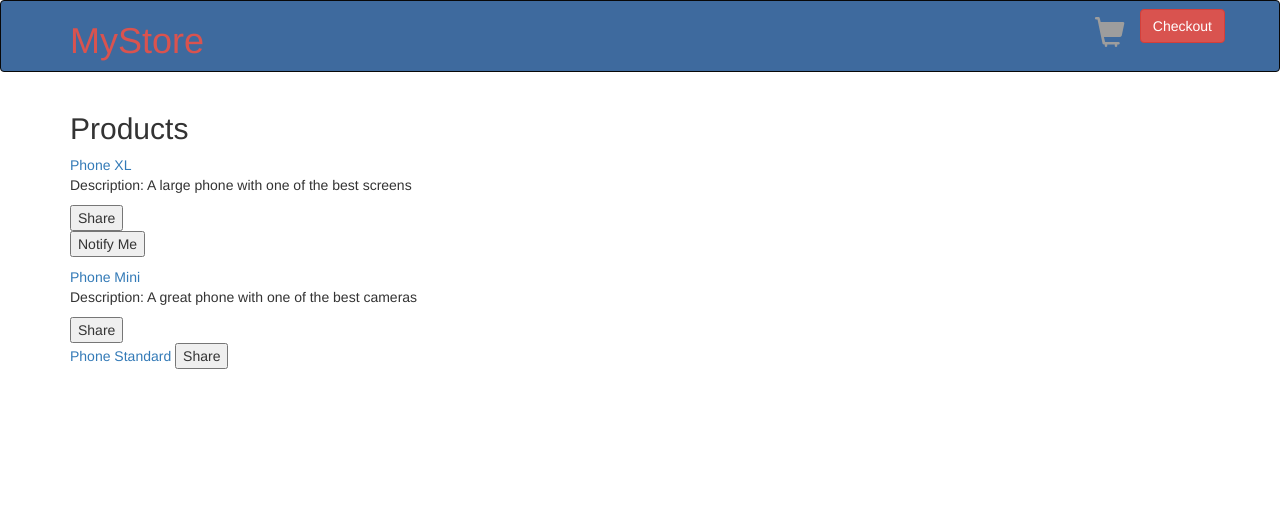
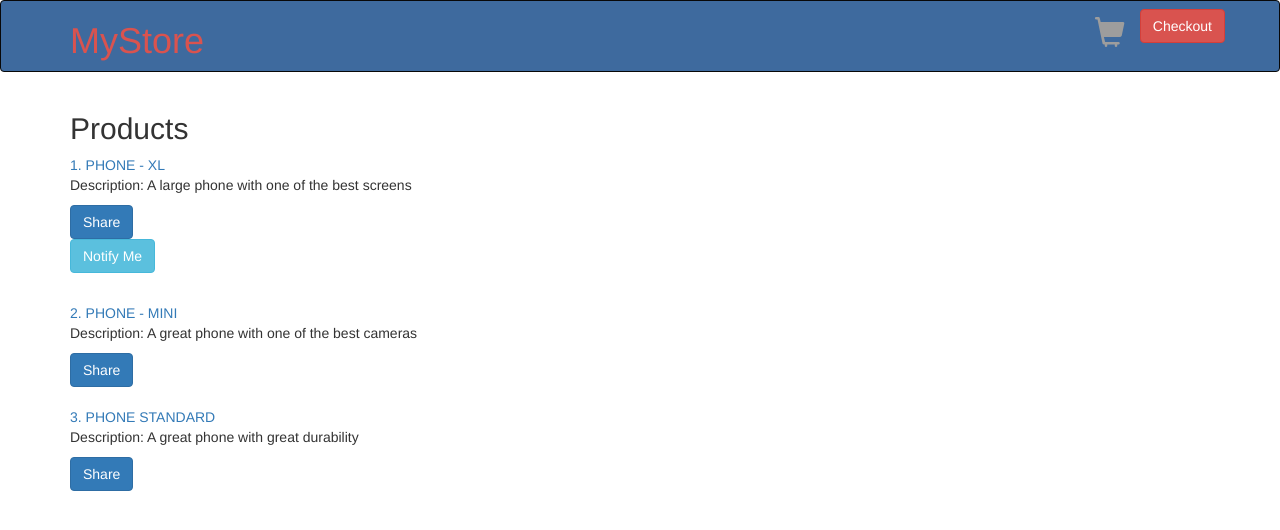
Before and after one commit to Chaitanya150895/mystore, an Angular app: page / in a window 1280 px wide. Shown: the top 530 px of the page. Built offline with nearby package versions, Linux system fonts and the light colour scheme.

Commit message:
changes done

```diff
--- a/src/app/app.component.html
+++ b/src/app/app.component.html
@@ -1,2 +1,6 @@
 <app-top-bar></app-top-bar>
 <app-product-list></app-product-list>
+
+<div class="container">
+        <router-outlet></router-outlet>
+      </div>
--- a/src/app/product-alerts/product-alerts.component.html
+++ b/src/app/product-alerts/product-alerts.component.html
@@ -1,3 +1,3 @@
 <p *ngIf="product.price > 700">
-    <button (click)="notify.emit()">Notify Me</button>
+    <button class="btn btn-info" (click)="notify.emit()">Notify Me</button>
   </p>
--- a/src/app/product-list/product-list.component.html
+++ b/src/app/product-list/product-list.component.html
@@ -11,14 +11,16 @@
       Description: {{ product.description }}
     </p>
 
-    <button (click)="share()">
+    <button class="btn btn-primary" (click)="share()">
       Share
     </button>
+    <br>
 
     <app-product-alerts
     [product]="product"
     (notify)="onNotify()">
     </app-product-alerts>
+    <br>
 
 
   </div>
--- a/src/app/products.ts
+++ b/src/app/products.ts
@@ -1,17 +1,21 @@
 export const products = [
     {
-      name: 'Phone XL',
+      name: '1. PHONE - XL',
       price: 799,
       description: 'A large phone with one of the best screens'
     },
+
+
     {
-      name: 'Phone Mini',
+      name: '2. PHONE - MINI',
       price: 699,
       description: 'A great phone with one of the best cameras'
     },
+
+
     {
-      name: 'Phone Standard',
+      name: '3. PHONE STANDARD',
       price: 299,
-      description: ''
+      description: 'A great phone with great durability'
     }
   ];
```
